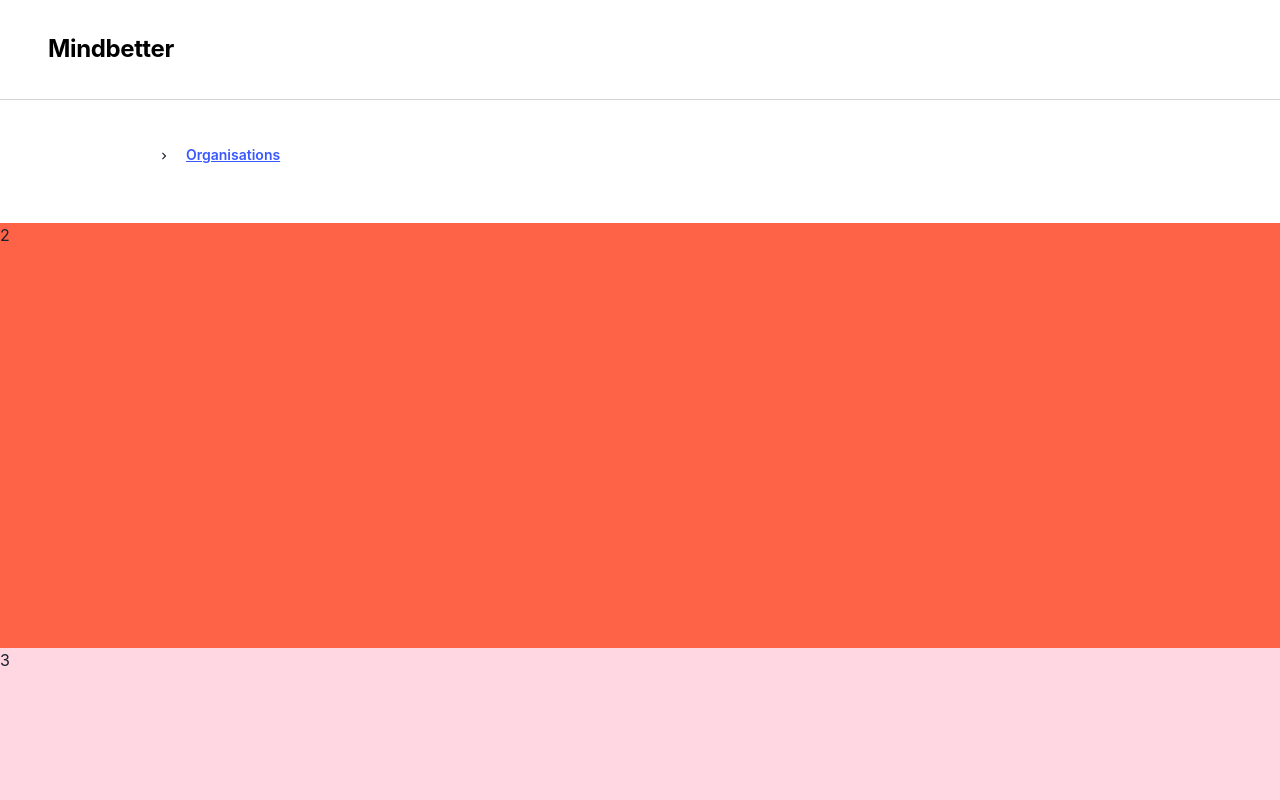
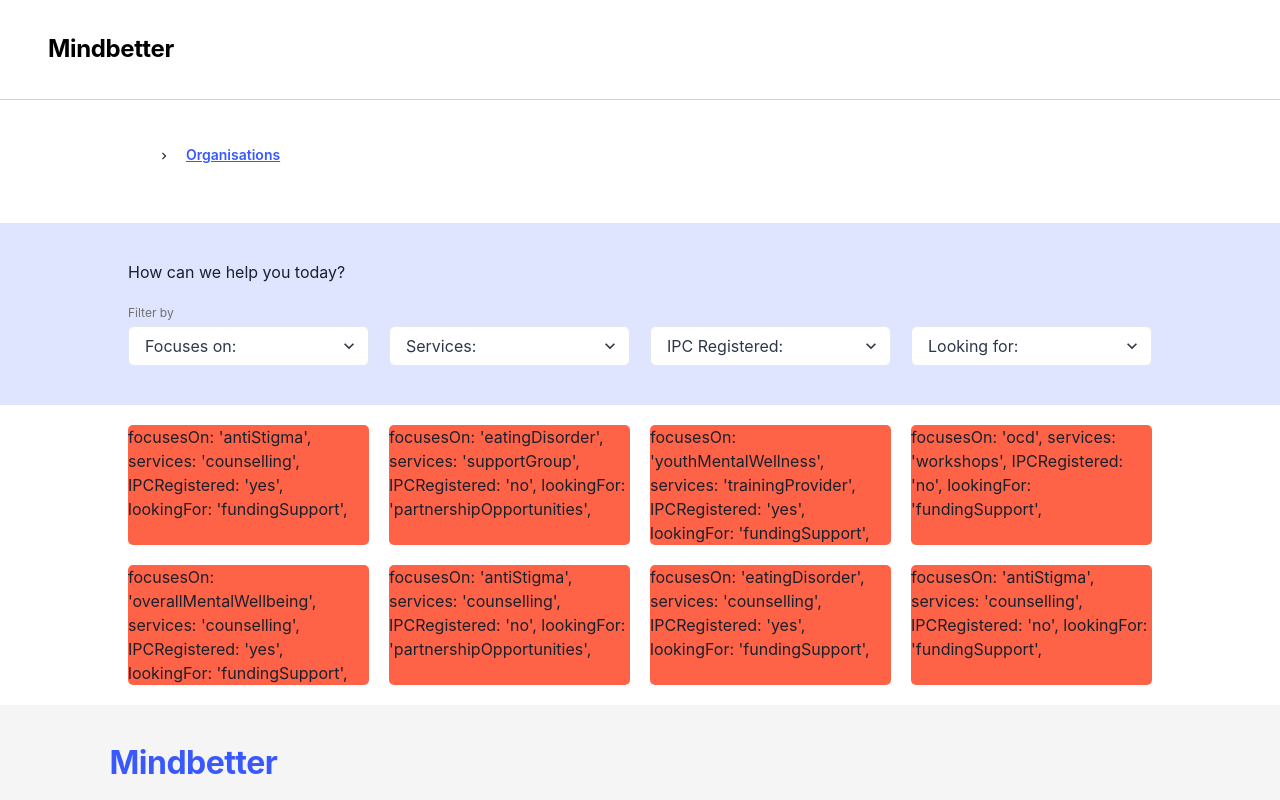
Before and after one commit to bettersg/Mendisphere, a React (Create React App) app: page /organisations in a window 1280 px wide. Shown: the top 800 px of the page. Built offline with nearby package versions, Linux system fonts and the light colour scheme; no server answers; some icons are missing.

Commit message:
Create Filter for Organisation Listing Page

```diff
--- a/src/features/organisation-list/organisation-list.tsx
+++ b/src/features/organisation-list/organisation-list.tsx
@@ -1,34 +1,150 @@
-import { Box, VStack } from "@chakra-ui/react";
-import { Component } from "react";
+import { Box, VStack, Text, Select, Grid, GridItem, Flex } from "@chakra-ui/react";
+import React, { useState } from "react";
 import Footer from "../common/footer";
 import SimpleNavigationBar from "../common/simple-header/simple-navbar";
 import HeaderBreadCrumbs from "../common/breadcrumbs/header-breadcrumbs";
 
-class OrganisationList extends Component {
+interface IFilterOptions {
+  focusesOn?: string;
+  services?: string;
+  IPCRegistered?: string;
+  lookingFor?: string;
+}
+
+interface ICard extends IFilterOptions {
+  renderText: string;
+}
+
+// TODO remove mock when the actual data is ready to be used
+const mockCards: ICard[] = [
+  {
+    focusesOn: 'antiStigma',
+    services: 'counselling',
+    IPCRegistered: 'yes',
+    lookingFor: 'fundingSupport',
+    renderText: `focusesOn: 'antiStigma',\nservices: 'counselling',\nIPCRegistered: 'yes',\nlookingFor: 'fundingSupport',`
+  },
+  {
+    focusesOn: 'eatingDisorder',
+    services: 'supportGroup',
+    IPCRegistered: 'no',
+    lookingFor: 'partnershipOpportunities',
+    renderText: `focusesOn: 'eatingDisorder',\nservices: 'supportGroup',\nIPCRegistered: 'no',\n\nlookingFor: 'partnershipOpportunities',`
+  },
+  {
+    focusesOn: 'youthMentalWellness',
+    services: 'trainingProvider',
+    IPCRegistered: 'yes',
+    lookingFor: 'fundingSupport',
+    renderText: `focusesOn: 'youthMentalWellness',\nservices: 'trainingProvider',\nIPCRegistered: 'yes',\nlookingFor: 'fundingSupport',`
+  },
+  {
+    focusesOn: 'ocd',
+    services: 'workshops',
+    IPCRegistered: 'no',
+    lookingFor: 'fundingSupport',
+    renderText: `focusesOn: 'ocd',\nservices: 'workshops',\nIPCRegistered: 'no',\nlookingFor: 'fundingSupport',`
+  },
+  {
+    focusesOn: 'overallMentalWellbeing',
+    services: 'counselling',
+    IPCRegistered: 'yes',
+    lookingFor: 'fundingSupport',
+    renderText: `focusesOn: 'overallMentalWellbeing',\nservices: 'counselling',\nIPCRegistered: 'yes',\nlookingFor: 'fundingSupport',`
+  },
+  {
+    focusesOn: 'antiStigma',
+    services: 'counselling',
+    IPCRegistered: 'no',
+    lookingFor: 'partnershipOpportunities',
+    renderText: `focusesOn: 'antiStigma',\nservices: 'counselling',\nIPCRegistered: 'no',\nlookingFor: 'partnershipOpportunities',`
+  },
+  {
+    focusesOn: 'eatingDisorder',
+    services: 'counselling',
+    IPCRegistered: 'yes',
+    lookingFor: 'fundingSupport',
+    renderText: `focusesOn: 'eatingDisorder',\nservices: 'counselling',\nIPCRegistered: 'yes',\nlookingFor: 'fundingSupport',`
+  },
+  {
+    focusesOn: 'antiStigma',
+    services: 'counselling',
+    IPCRegistered: 'no',
+    lookingFor: 'fundingSupport',
+    renderText: `focusesOn: 'antiStigma',\nservices: 'counselling',\nIPCRegistered: 'no',\nlookingFor: 'fundingSupport',`
+  },
+]
+
+const OrganisationList: React.FC = () => {
   //TODO: Need to add another lifecycle method to prevent double requests in react
+  const [filterOptions, setFilterOptions] = useState<IFilterOptions>({});
+  // TODO: integrate filter with organization card
 
-  render() {
+  // TODO: replace mockCards with actual list of organization cards from database
+  let validOrganizationCards: ICard[] = mockCards;
+  let renderedRow: JSX.Element[] = [<></>];
+
+  Object.entries(filterOptions).forEach(([key, value]) => {
+    if (Boolean(value)) {
+      validOrganizationCards = validOrganizationCards.filter((card) => {
+        return (card as any)[key] === value
+      })
+    }
+  })
+
+  for (let i = 0; i < validOrganizationCards.length; i += 4) {
+    let cardsToRender = validOrganizationCards.slice(i, i+4);
+    renderedRow.push(
+      <Grid templateColumns='repeat(4, 1fr)' gap={5} marginTop={5} key={i}>
+        {cardsToRender.map((card) =>
+          <GridItem borderRadius={5} bg={'tomato'} key={card.renderText}>
+            {card.renderText}
+          </GridItem>)}
+      </Grid>
+    )
+  }
+
   return (
     <VStack spacing={0} align="stretch">
       <Box minH="11.11vh">
         <SimpleNavigationBar />
       </Box>
       <HeaderBreadCrumbs />
-        <Box minH="53.11vh" bg="tomato">
-          2
+      <Box height={182} bg="#E0E5FF" paddingLeft={128} paddingRight={128}>
+        <Text paddingTop={37} paddingBottom={5}>How can we help you today?</Text>
+        <Text fontSize='xs' color={"#707070"} paddingBottom={1}>Filter by</Text>
+        <Grid templateColumns='repeat(4, 1fr)' gap={5}>
+          <Select placeholder='Focuses on:' bg='#FFFFFF' color='#2D3748' onChange={(e) => setFilterOptions({...filterOptions, focusesOn: e.target.value})}>
+            <option value='antiStigma'>Anti-Stigmatism</option>
+            <option value='eatingDisorder'>Eating Disorder</option>
+            <option value='youthMentalWellness'>Youth Mental Wellness</option>
+            <option value='ocd'>Obsessive Compulsion Disorder (OCD)</option>
+            <option value='overallMentalWellbeing'>Overall Mental Wellbeing</option>
+          </Select>
+          <Select placeholder='Services:' bg='#FFFFFF' color='#2D3748' onChange={(e) => setFilterOptions({...filterOptions, services: e.target.value})}>
+            <option value='counselling'>Counselling</option>
+            <option value='supportGroup'>Support Group</option>
+            <option value='trainingProvider'>Training Provider</option>
+            <option value='workshops'>Workshops</option>
+          </Select>
+          <Select placeholder='IPC Registered:' bg='#FFFFFF' color='#2D3748' onChange={(e) => setFilterOptions({...filterOptions, IPCRegistered: e.target.value})}>
+            <option value='yes'>Yes</option>
+            <option value='no'>No</option>
+          </Select>
+          <Select placeholder='Looking for:' bg='#FFFFFF' color='#2D3748' onChange={(e) => setFilterOptions({...filterOptions, lookingFor: e.target.value})}>
+            <option value='fundingSupport'>Funding Support</option>
+            <option value='partnershipOpportunities'>Partnership Opportunities</option>
+          </Select>
+        </Grid>
       </Box>
-        <Box minH="20.22vh" bg="pink.100">
-          3
-        </Box>
-        <Box minH="183.33vh" bg="blue.100">
-          4
-        </Box>
+      <Flex direction={'column'} paddingLeft={128} paddingRight={128} paddingBottom={5}>
+        {renderedRow}
+      </Flex>
       <Box minH="37.33vh">
         <Footer />
       </Box>
     </VStack>
   );
 }
-}
 
 export default OrganisationList;
```
Lines whose indentation alone changed are shown as unchanged.
